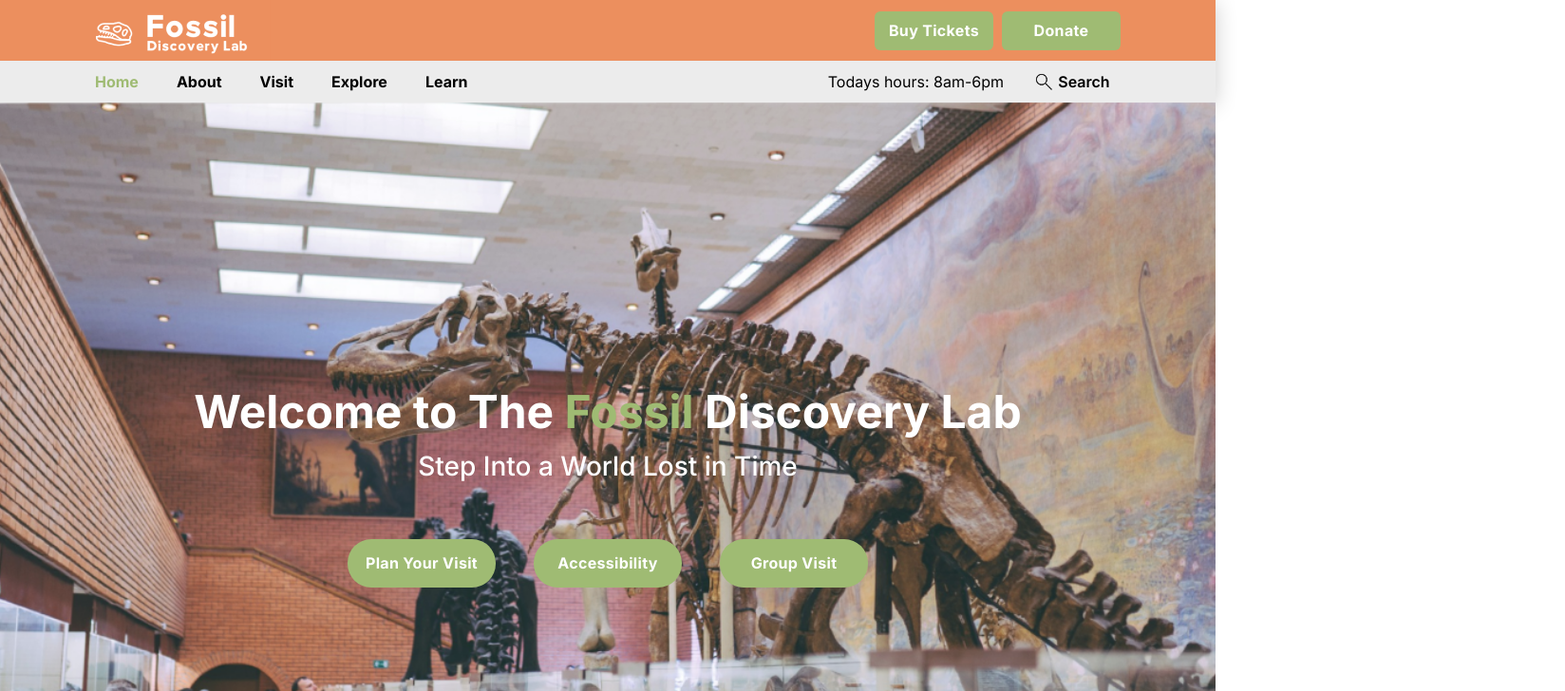
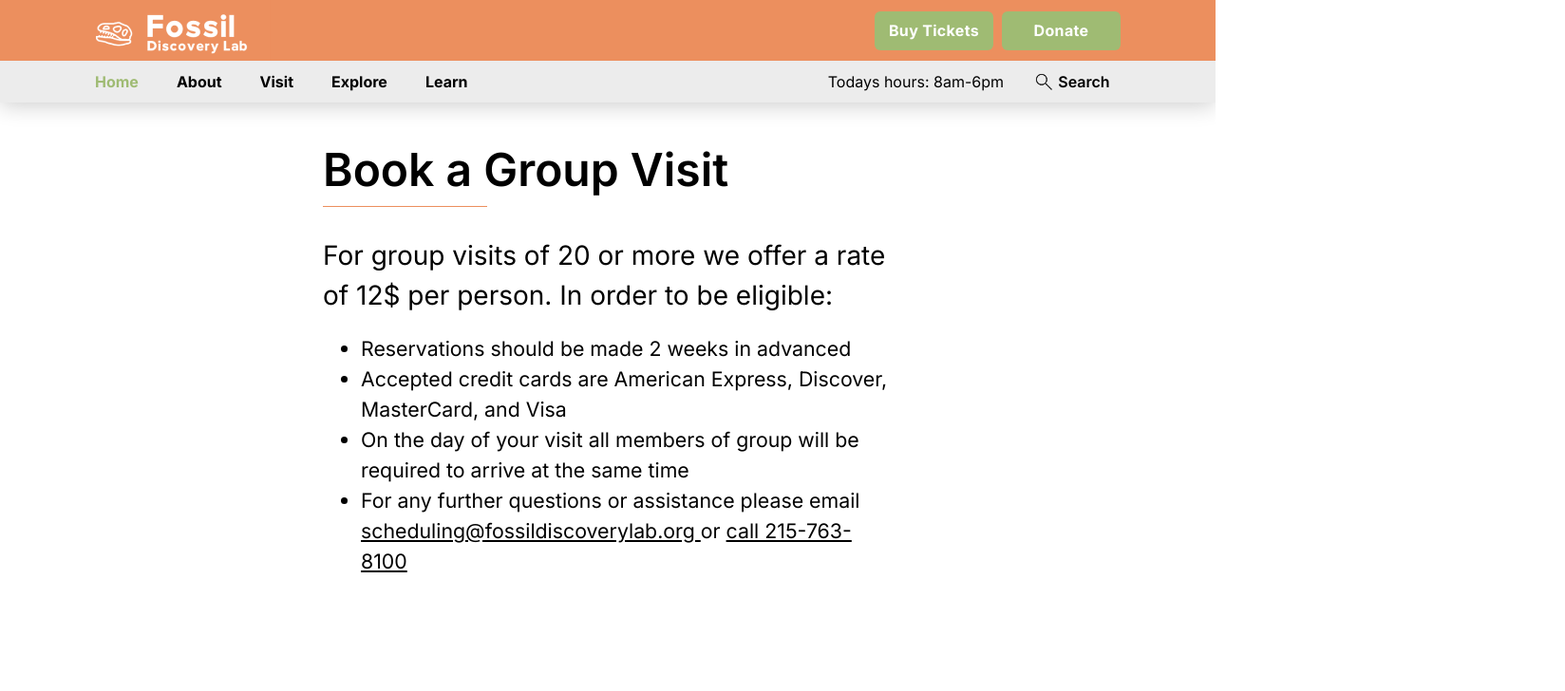
Before and after one commit to faoroj/FossilDiscoveryLab, a React (Vite) app in the folder FossilDiscoveryLab/: page /GroupVisit in a window 1280 px wide. Shown: the top 728 px of the page at 95% size, 1648 px wide, since content can reach past the window. Built offline with nearby package versions, Linux system fonts and the light colour scheme.

Commit message:
Group Visit Page Creation

```diff
--- a/FossilDiscoveryLab/src/App.jsx
+++ b/FossilDiscoveryLab/src/App.jsx
@@ -3,6 +3,8 @@ import { BrowserRouter as Router, Route, Routes } from 'react-router-dom';
 import Home from './pages/Home';
 import AboutUs from './pages/AboutUs';
 import VisitUs from './pages/VisitUs';
+import Accessibility from './pages/Accessibility';
+import GroupVisit from './pages/GroupVisit';
 import ScrollToTop from './components/ScrollToTop';
 
 function App() {
@@ -13,6 +15,8 @@ function App() {
         <Route path="/" element={<Home />} />
         <Route path="/AboutUs" element={<AboutUs />} />
         <Route path="/VisitUs" element={<VisitUs />} />
+        <Route path="/Accessibility" element={<Accessibility />} />
+        <Route path="/GroupVisit" element={<GroupVisit />} />
         <Route path="*" element={<Home />} />
       </Routes>
     </Router>
--- a/FossilDiscoveryLab/src/assets/index.js
+++ b/FossilDiscoveryLab/src/assets/index.js
@@ -31,6 +31,7 @@ import Dropdown from "./Dropdown.png";
 import Map from "./map.png";
 import QuestionMark from "./questionmark.png";
 import DropdownBlack from "./DropdownBlack.png";
+import Accessibility from "./accessibility.png";
 
 
 
@@ -68,6 +69,6 @@ export {
     Dropdown,
     Map,
     QuestionMark,
-    DropdownBlack
-
+    DropdownBlack,
+    Accessibility
 };
--- /dev/null
+++ b/FossilDiscoveryLab/src/components/accessibility/accessibilityhero.jsx
@@ -0,0 +1,21 @@
+import { Accessibility } from '../../assets';
+
+const accessibilityhero = () => {
+  return (
+    <section className='px'>
+        <div className='relative'>
+          <img src={ Accessibility } alt='accessibility' className='w-[1239px] h-[458px] mt-[70px]'/>
+          <h1 className='text-[64px] font-extrabold font-inter text-flat text-center absolute inset-0 top-[200px]'>Accessibility</h1>
+        </div>
+
+        <p className='text-normal-21 mt-[47px] text-center'>
+            At the Fossil Discovery Lab, we strive to ensure
+            that all visitors can fully enjoy our collection, building, programs,
+            and services. If you have any questions about accessibility or need assistance,
+            please feel free to reach out to us at <span className='text-secondary underline'>help@fossildiscoverymuseum.org</span>.
+        </p>
+    </section>
+  )
+}
+
+export default accessibilityhero
--- /dev/null
+++ b/FossilDiscoveryLab/src/components/accessibility/info.jsx
@@ -0,0 +1,11 @@
+import React from 'react'
+
+const info = () => {
+  return (
+    <div>
+
+    </div>
+  )
+}
+
+export default info
--- a/FossilDiscoveryLab/src/components/footer/Footer.jsx
+++ b/FossilDiscoveryLab/src/components/footer/Footer.jsx
@@ -53,9 +53,9 @@ const Footer = () => {
 
       <div className='flexStart'>
         <div className='flex justify-between px py-[10px]'>
-          <p className='mr-5 font-inter text-[12px]'>Privacy Policy</p>
-          <p className='mr-5 font-inter text-[12px] '>Join Us</p>
-          <p className='mr-5 font-inter text-[12px]'>Terms of Service</p>
+          <p className='mr-5 font-inter text-[12px] cursor-pointer'>Privacy Policy</p>
+          <p className='mr-5 font-inter text-[12px] cursor-pointer'>Join Us</p>
+          <p className='mr-5 font-inter text-[12px] cursor-pointer'>Terms of Service</p>
         </div>
 
         <div className='ml-auto mr-[340px]'>
--- /dev/null
+++ b/FossilDiscoveryLab/src/components/groupvisit/GroupVisitForm.jsx
@@ -0,0 +1,11 @@
+import React from 'react'
+
+const GroupVisitForm = () => {
+  return (
+    <div>
+
+    </div>
+  )
+}
+
+export default GroupVisitForm
--- /dev/null
+++ b/FossilDiscoveryLab/src/components/groupvisit/GroupVisitHero.jsx
@@ -0,0 +1,26 @@
+import React from 'react'
+
+const GroupVisitHero = () => {
+  return (
+    <section className='px pt-[35px]'>
+        <h1 className='text-semibold-48'>Book a Group Visit</h1>
+        <div className="w-[173px] h-[1px] bg-primary mt-[2px]"></div>
+
+        <p className='text-normal-28 max-w-[800px] mt-[30px]'>
+            For group visits of 20 or more we offer a rate of 12$ per person.
+            In order to be eligible:
+        </p>
+
+        <ul className='list-disc list-outside text-normal-21 mt-[20px] ml-[40px] max-w-[900px]'>
+            <li>Reservations should be made 2 weeks in advanced </li>
+            <li>Accepted credit cards are American Express, Discover, MasterCard, and Visa  </li>
+            <li>On the day of your visit all members of group will be required to arrive at the same time </li>
+            <li>For any further questions or assistance please email <span className='underline'>scheduling@fossildiscoverylab.org </span>
+                or <span className='underline'>call 215-763-8100</span>
+            </li>
+        </ul>
+    </section>
+  )
+}
+
+export default GroupVisitHero
--- a/FossilDiscoveryLab/src/components/home/Hero.jsx
+++ b/FossilDiscoveryLab/src/components/home/Hero.jsx
@@ -1,4 +1,5 @@
 import {  hero, pointer } from '../../assets';
+import { Link } from 'react-router-dom';
 
 const Hero = () => {
   return (
@@ -14,8 +15,14 @@ const Hero = () => {
         <h2 className='text-medium-28 text-flat'>Step Into a World Lost in Time</h2>
 
         <div className='flexCenter flex-col sm:flex-row mt-14'>
-          <a href="/plan-your-visit" type='button' className='custom__button__rounded sm:mr-[40px] mt-[14px] sm:mt-0'>Plan Your Visit</a>
-          <a href="/accessibility" type='button' className='custom__button__rounded sm:mr-[40px] mt-[14px] sm:mt-0'>Accessibility</a>
+
+        <Link to="/VisitUs">
+          <button type='button' className='custom__button__rounded sm:mr-[40px] mt-[14px] sm:mt-0'>Plan Your Visit</button>
+        </Link>
+
+        <Link to="/Accessibility">
+          <button type='button' className='custom__button__rounded sm:mr-[40px] mt-[14px] sm:mt-0'>Accessibility</button>
+        </Link>
           <a href="/group-visit" type='button' className='custom__button__rounded mt-[14px] sm:mt-0'>Group Visit</a>
         </div>
       </div>
--- a/FossilDiscoveryLab/src/components/home/Services.jsx
+++ b/FossilDiscoveryLab/src/components/home/Services.jsx
@@ -1,5 +1,6 @@
 import { services } from '../../constants';
 import {  Assistance, Divider } from '../../assets';
+import { Link } from 'react-router-dom';
 
 const Services = () => {
   return (
@@ -37,15 +38,19 @@ const Services = () => {
           </div>
           ))}
 
-          <div>
-            <button type='button' className='custom__button__open mt-8'>Accessibility</button>
-          </div>
+          <Link to="/Accessibility">
+            <div>
+              <button type='button' className='custom__button__open mt-8'>Accessibility</button>
+            </div>
+          </Link>
 
        </div>
+
 
        <div>
         <img src={Assistance} alt="assistance" className='w-[785px] absolute top-[200px]'/>
        </div>
+
 
       </div>
 
--- a/FossilDiscoveryLab/src/components/index.js
+++ b/FossilDiscoveryLab/src/components/index.js
@@ -15,6 +15,9 @@ import Directions from "./visit/directions";
 import Help from "./visit/help";
 import Questions from "./visit/questions";
 import Hours from "./visit/hours";
+import AccessibilityHero from "./accessibility/accessibilityhero";
+import GroupVisitHero from "./groupvisit/GroupVisitHero";
+import GroupVisitForm from "./groupvisit/GroupVisitForm";
 
 
 
@@ -37,4 +40,7 @@ export {
   Help,
   Questions,
   Hours,
+  AccessibilityHero,
+  GroupVisitHero,
+  GroupVisitForm
 };
--- a/FossilDiscoveryLab/src/pages/Accessibility.jsx
+++ b/FossilDiscoveryLab/src/pages/Accessibility.jsx
@@ -1,8 +1,22 @@
-import React from 'react'
+import {  Navbar, Footer, Newsletter, AccessibilityHero, } from "../components/";
 
 const Accessibility = () => {
   return (
     <div>
+
+      <div>
+        <div>
+          <Navbar />
+        </div>
+      </div>
+
+        <div>
+          <div>
+            <AccessibilityHero />
+            <Newsletter />
+            <Footer />
+          </div>
+        </div>
 
     </div>
   )
--- a/FossilDiscoveryLab/src/pages/GroupVisit.jsx
+++ b/FossilDiscoveryLab/src/pages/GroupVisit.jsx
@@ -1,10 +1,28 @@
-import React from 'react'
+import {  Navbar, Footer, Newsletter, GroupVisitHero, GroupVisitForm } from "../components/";
 
 const GroupVisit = () => {
   return (
+  <div>
+
     <div>
+      <div>
+        <Navbar />
+      </div>
+    </div>
 
-    </div>
+      <div>
+        <div>
+          <GroupVisitHero />
+          <GroupVisitForm />
+          {/*
+          <Newsletter />
+          <Footer />
+          */}
+        </div>
+      </div>
+
+  </div>
+
   )
 }
 
```
Also changed, not shown: FossilDiscoveryLab/src/assets/accessibility.png (added).
